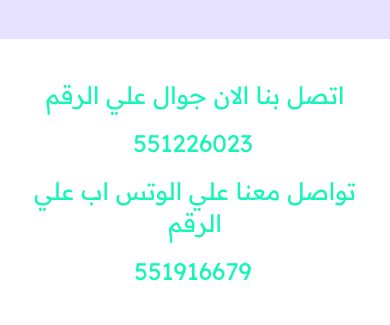
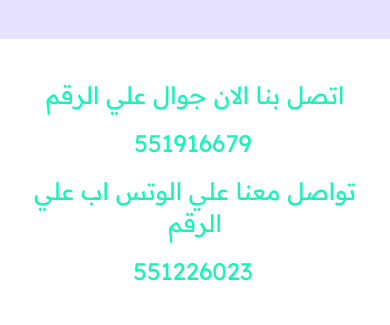
Before and after one commit to mohnndZaghloul/Car-Wash, a React (Vite) app: page / in a window 390 px wide. Shown: the part 2129-2454 px from the top of the page. Built offline with nearby package versions, Linux system fonts and the light colour scheme; grey boxes are pictures that could not be loaded.

Commit message:
change phone numbers

```diff
--- a/src/App.tsx
+++ b/src/App.tsx
@@ -101,8 +101,8 @@ function App() {
             aria-label="WhatsApp - Send message via WhatsApp"
             className="ps-1 hover:underline transition"
             target="_blank"
-            href="tel:+966551226023">
-            551226023
+            href="tel:+966551916679">
+            551916679
           </a>
         </div>
         <div className="flex items-center justify-center flex-col lg:flex-row text-center gap-y-4 text-2xl lg:text-4xl pt-4">
@@ -111,8 +111,8 @@ function App() {
             aria-label="WhatsApp - Send message via WhatsApp"
             className="ps-1 hover:underline transition"
             target="_blank"
-            href="https://wa.me/+966551916679">
-             551916679
+            href="https://wa.me/+966551226023">
+            551226023
           </a>
         </div>
         <div className="py-10 lg:py-20 grid grid-cols-2 lg:grid-cols-4 gap-x-4 gap-y-10 justify-center items-center">
@@ -187,7 +187,7 @@ function App() {
             <a
               aria-label="Phone Number - Call"
               target="_blank"
-              href="tel:+966551226023">
+              href="tel:+966551916679">
               <FaPhone
                 className="animate-pulse hover:scale-110 transition duration-300 cursor-pointer"
                 size={32}
@@ -198,7 +198,7 @@ function App() {
             <a
               aria-label="WhatsApp - Send message via WhatsApp"
               target="_blank"
-              href="https://wa.me/+966551916679">
+              href="https://wa.me/+966551226023">
               <FaWhatsapp
                 className="animate-pulse hover:scale-110 transition duration-300 cursor-pointer"
                 size={32}
--- a/src/components/templets/Nav.tsx
+++ b/src/components/templets/Nav.tsx
@@ -9,7 +9,7 @@ const Nav = () => {
         <a
           aria-label="Phone Number - Call"
           target="_blank"
-          href="tel:+966551226023">
+          href="tel:+966551916679">
           <FaPhone
             className="animate-pulse hover:scale-110 transition duration-300 cursor-pointer"
             size={32}
@@ -19,7 +19,7 @@ const Nav = () => {
         <a
           aria-label="WhatsApp - Send message via WhatsApp"
           target="_blank"
-          href="https://wa.me/+966551916679">
+          href="https://wa.me/+966551226023">
           <FaWhatsapp
             className="animate-pulse hover:scale-110 transition duration-300 cursor-pointer"
             size={32}
```
